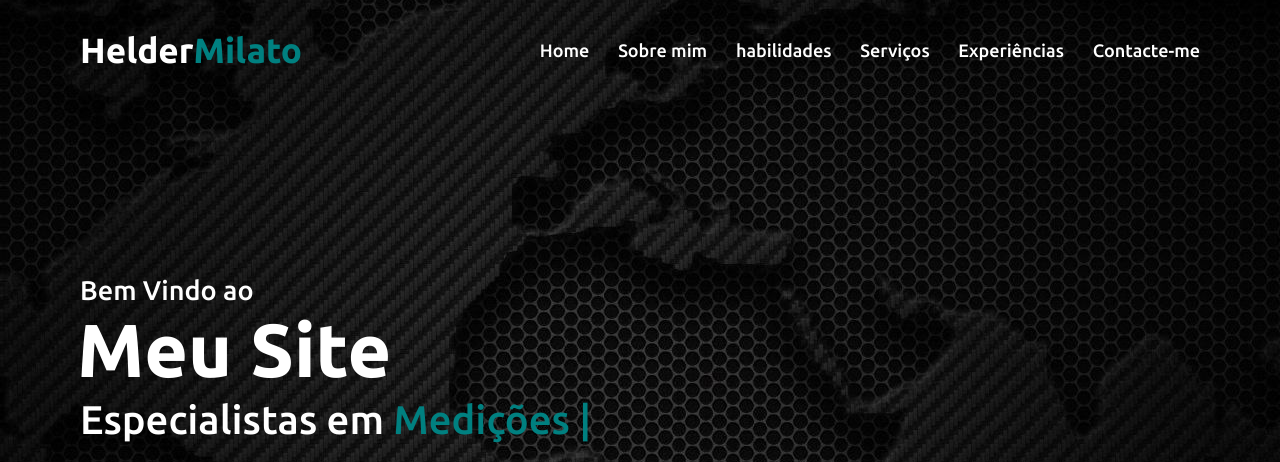
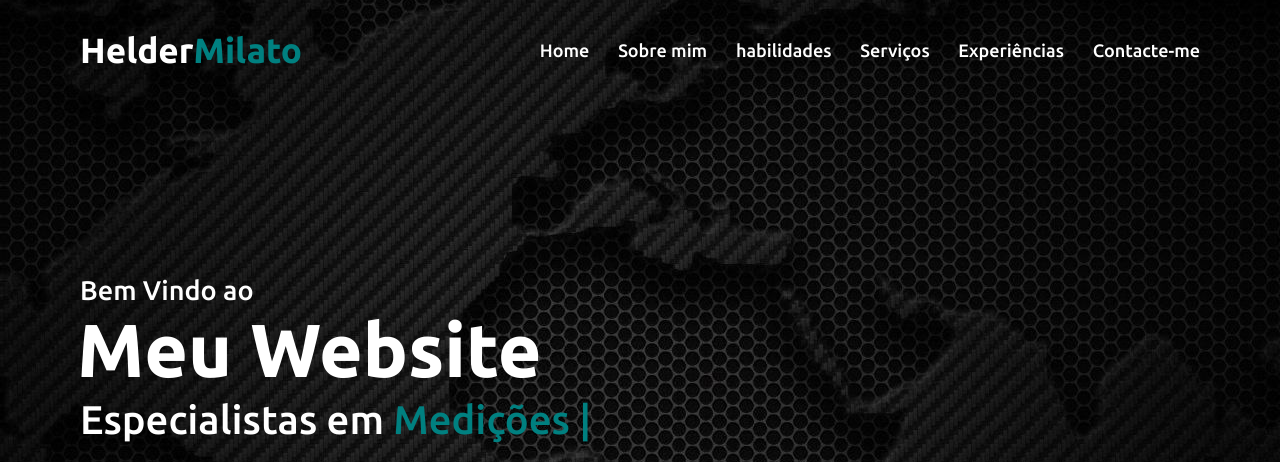
Before and after one commit to HMilato/mywebsite, a plain HTML site: page index.html in a window 1280 px wide. Shown: the top 462 px of the page. Drawn offline with nearby package versions, Linux system fonts and the light colour scheme.

Commit message:
alteracao do titulo da homepage

```diff
--- a/index.html
+++ b/index.html
@@ -44,7 +44,7 @@
         <div class="max-width">
             <div class="home-content">
                 <div class="text-1">Bem Vindo ao</div>
-                <div class="text-2">Meu Site</div>
+                <div class="text-2">Meu Website</div>
                 <div class="text-3">Especialistas em <span class="typing"></span> </div>
                 <a href="#"><i class="fab fa-whatsapp"></i>  entre em contacto</a>
             </div>
```
